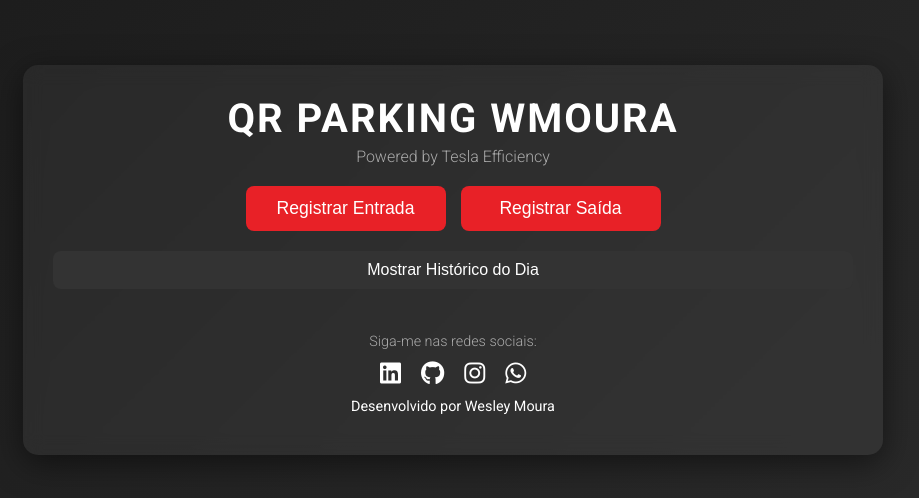
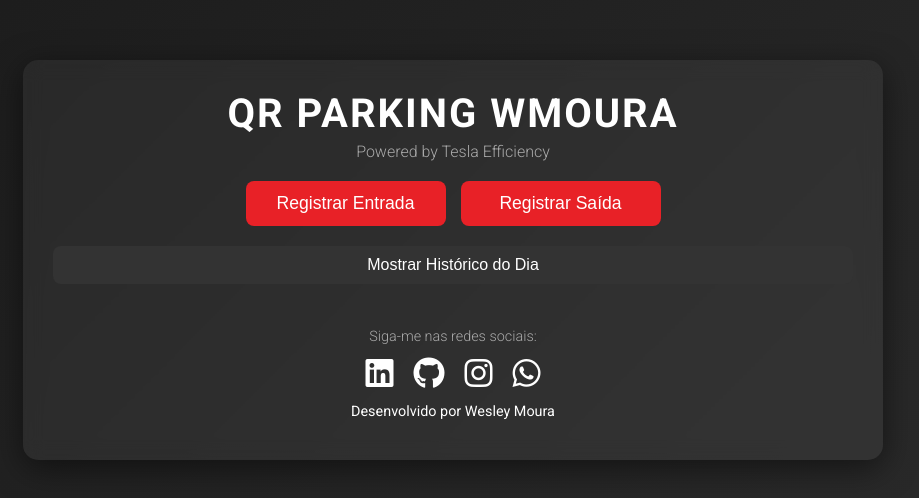
Before and after one commit to wesmoura/WMOURAPARKING, a plain HTML site: page index.html in a window 1280 px wide. Shown: the part 160-658 px from the top of the page, without its empty margins (187-1106 px from the left). Drawn offline with Linux system fonts and the light colour scheme.

Commit message:
Update styles.css

```diff
--- a/styles.css
+++ b/styles.css
@@ -203,13 +203,16 @@ footer p {
 
 .social-icons a {
     color: #ffffff;
-    font-size: 1.5rem;
+    font-size: 2rem; /* Aumentado para melhor visibilidade */
     transition: color 0.3s ease, transform 0.2s ease;
+    text-rendering: optimizeLegibility;
+    -webkit-font-smoothing: antialiased;
+    -moz-osx-font-smoothing: grayscale;
 }
 
 .social-icons a:hover {
     color: #e82127;
-    transform: translateY(-2px);
+    transform: scale(1.1); /* Efeito de escala suave */
 }
 
 .signature {
```
